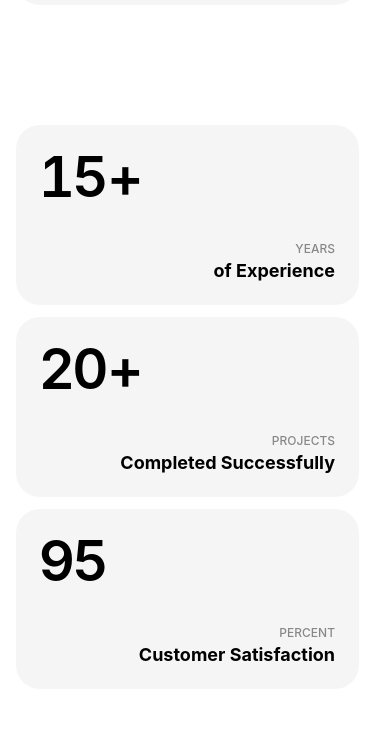
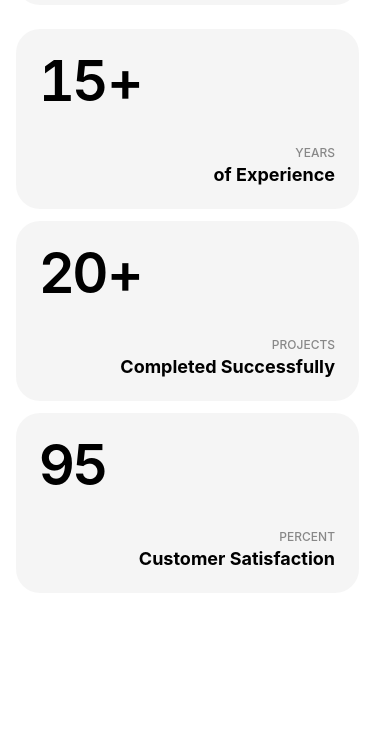
Before and after one commit to Horoshov/my-portfolio, a React (Vite) app: page /about in a window 390 px wide. Shown: the part 9985-10724 px from the top of the page. Built offline with nearby package versions, Linux system fonts and the light colour scheme.

Commit message:
Update vertical padding to ensure 12px gap between sections

```diff
--- a/src/styles/App.css
+++ b/src/styles/App.css
@@ -392,7 +392,7 @@
 
   @media (max-width: 992px) {
     .services-section {
-      padding: 80px 0;
+      padding: 80px 0 12px 0;
     }
 
     .service-row {
@@ -450,7 +450,7 @@
      10. HOW I WORK SECTION
      ========================================= */
   .how-i-work-section {
-    padding: 80px 0;
+    padding: 80px 0 12px 0;
     width: 100%;
   }
 
@@ -661,7 +661,7 @@
 
   @media (max-width: 992px) {
     .stats-section {
-      padding: 60px 0 100px 0;
+      padding: 12px 0 100px 0;
     }
 
     .stats-grid {
@@ -686,7 +686,7 @@
 
   @media (max-width: 576px) {
     .stats-section {
-      padding: 40px 0 80px 0;
+      padding: 12px 0 80px 0;
     }
 
     .stat-card {
@@ -911,7 +911,7 @@
      14. CAREER JOURNEY SECTION
      ========================================= */
      .career-journey-section {
-      padding: 80px 0;
+      padding: 80px 0 12px 0;
       width: 100%;
     }
 
@@ -1192,7 +1192,7 @@
 
   @media (max-width: 576px) {
     .contact-section {
-      padding: 40px 0 80px 0;
+      padding: 12px 0 80px 0;
     }
   }
 
```
